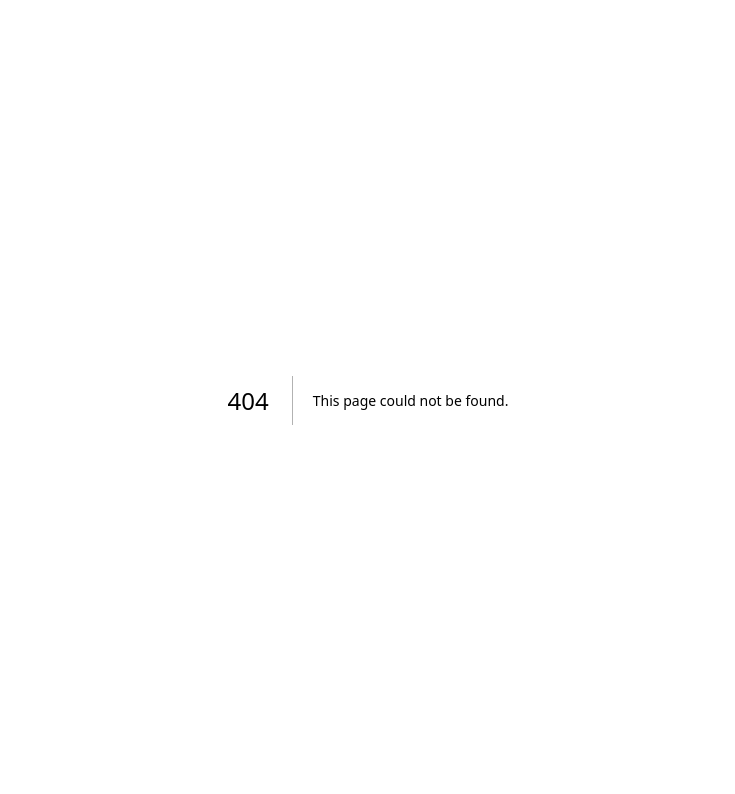
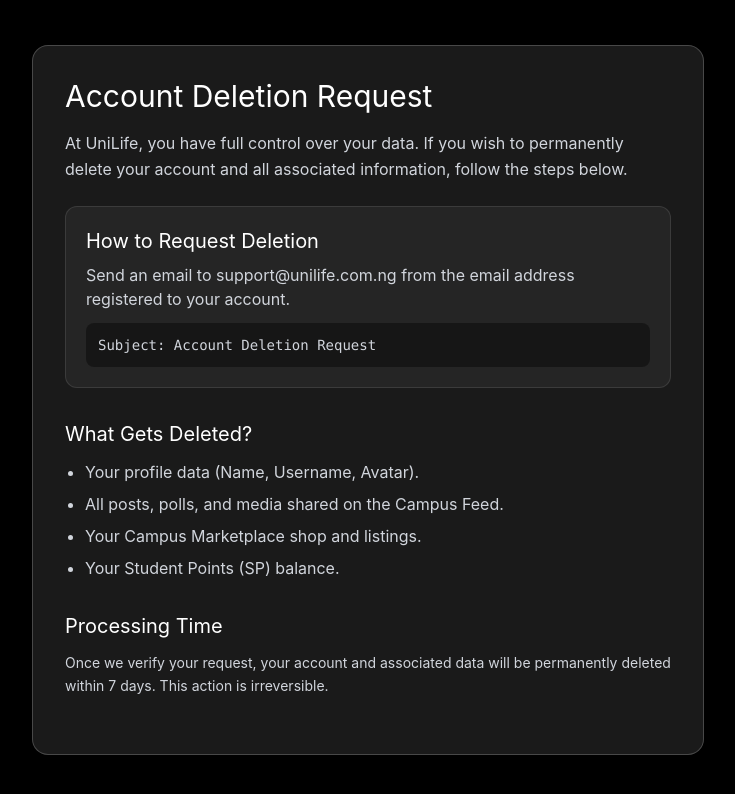
Before and after one commit to UniLife-Platform/UniLife-LandingPage, a Next.js app: page /delete-account in a window 1280 px wide. Before the commit this address had no page. Shown: the top 794 px of the page, without its empty margins (272-1007 px from the left). Built offline with nearby package versions, Linux system fonts and the light colour scheme.

Commit message:
06:02 09/05/26 - Added /delete-account for playstore console requirements

```diff
--- /dev/null
+++ b/app/delete-account/page.tsx
@@ -0,0 +1,44 @@
+import React from 'react';
+
+export const metadata = {
+  title: 'Delete Account | UniLife',
+  description: 'Instructions on how to request account deletion for UniLife.',
+};
+
+export default function DeleteAccount() {
+  return (
+    <div className="min-h-screen flex items-center justify-center bg-black p-6">
+      <div className="max-w-2xl w-full backdrop-blur-lg bg-white/10 border border-white/20 p-8 rounded-2xl shadow-2xl text-white">
+        <h1 className="text-3xl font-bold mb-4">Account Deletion Request</h1>
+
+        <p className="text-gray-300 mb-6 leading-relaxed">
+          At UniLife, you have full control over your data. If you wish to permanently delete your account and all associated information, follow the steps below.
+        </p>
+
+        <div className="bg-white/5 border border-white/10 rounded-xl p-5 mb-8">
+          <h2 className="text-xl font-semibold mb-2">How to Request Deletion</h2>
+          <p className="text-gray-300">
+            Send an email to <a href="mailto:support@unilife.com.ng" className="text-blue-400 hover:underline">support@unilife.com.ng</a> from the email address registered to your account.
+          </p>
+          <div className="mt-3 p-3 bg-black/40 rounded-lg text-sm font-mono text-gray-300">
+            Subject: Account Deletion Request
+          </div>
+        </div>
+
+        <h2 className="text-xl font-semibold mb-3">What Gets Deleted?</h2>
+        <ul className="list-disc pl-5 text-gray-300 space-y-2 mb-8">
+          <li>Your profile data (Name, Username, Avatar).</li>
+          <li>All posts, polls, and media shared on the Campus Feed.</li>
+          <li>Your Campus Marketplace shop and listings.</li>
+          <li>Your Student Points (SP) balance.</li>
+        </ul>
+
+        <h2 className="text-xl font-semibold mb-3">Processing Time</h2>
+        <p className="text-gray-300 text-sm leading-relaxed mb-6">
+          Once we verify your request, your account and associated data will be permanently deleted within 7 days. This action is irreversible.
+        </p>
+
+      </div>
+    </div>
+  );
+}
```
